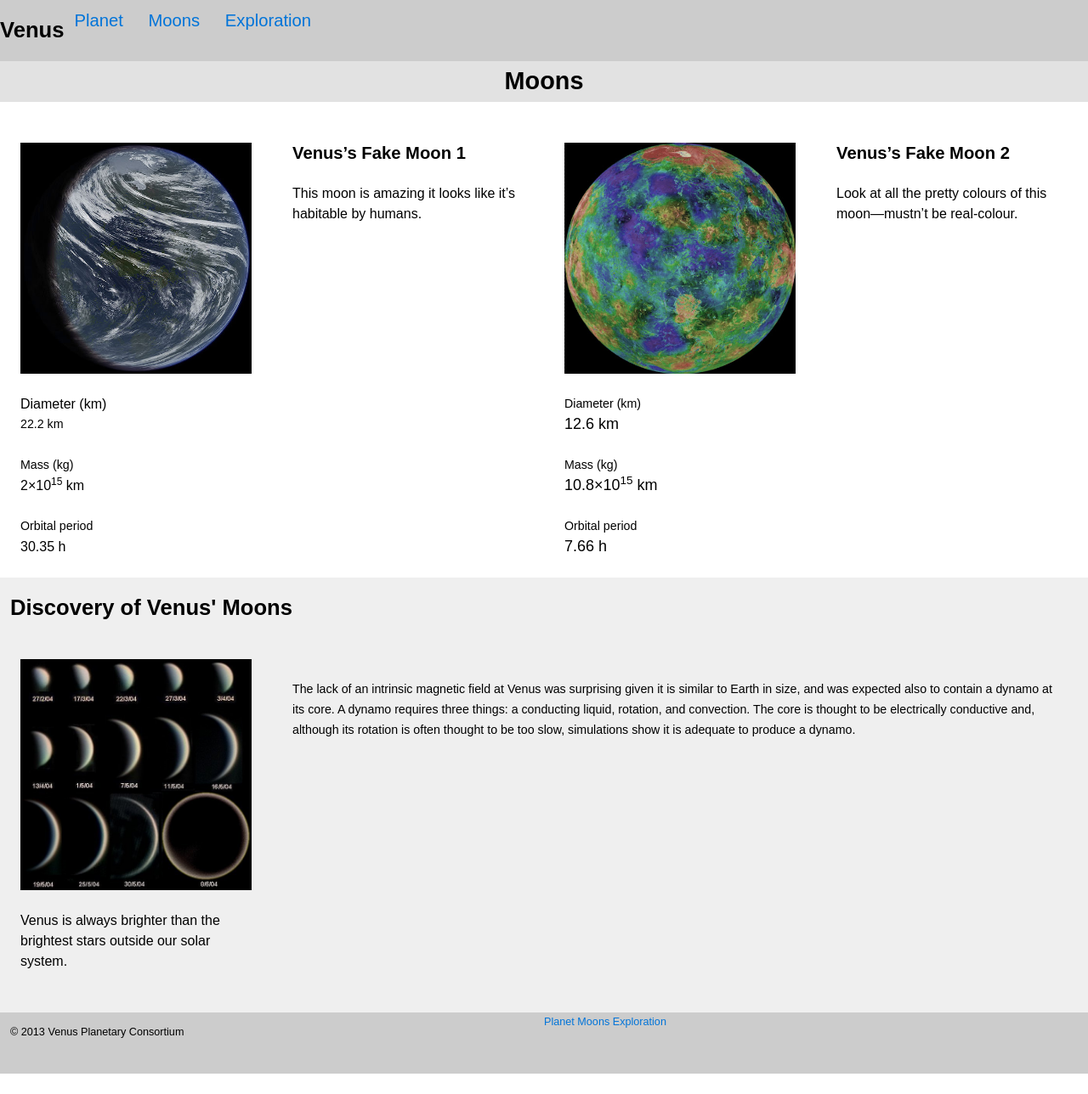
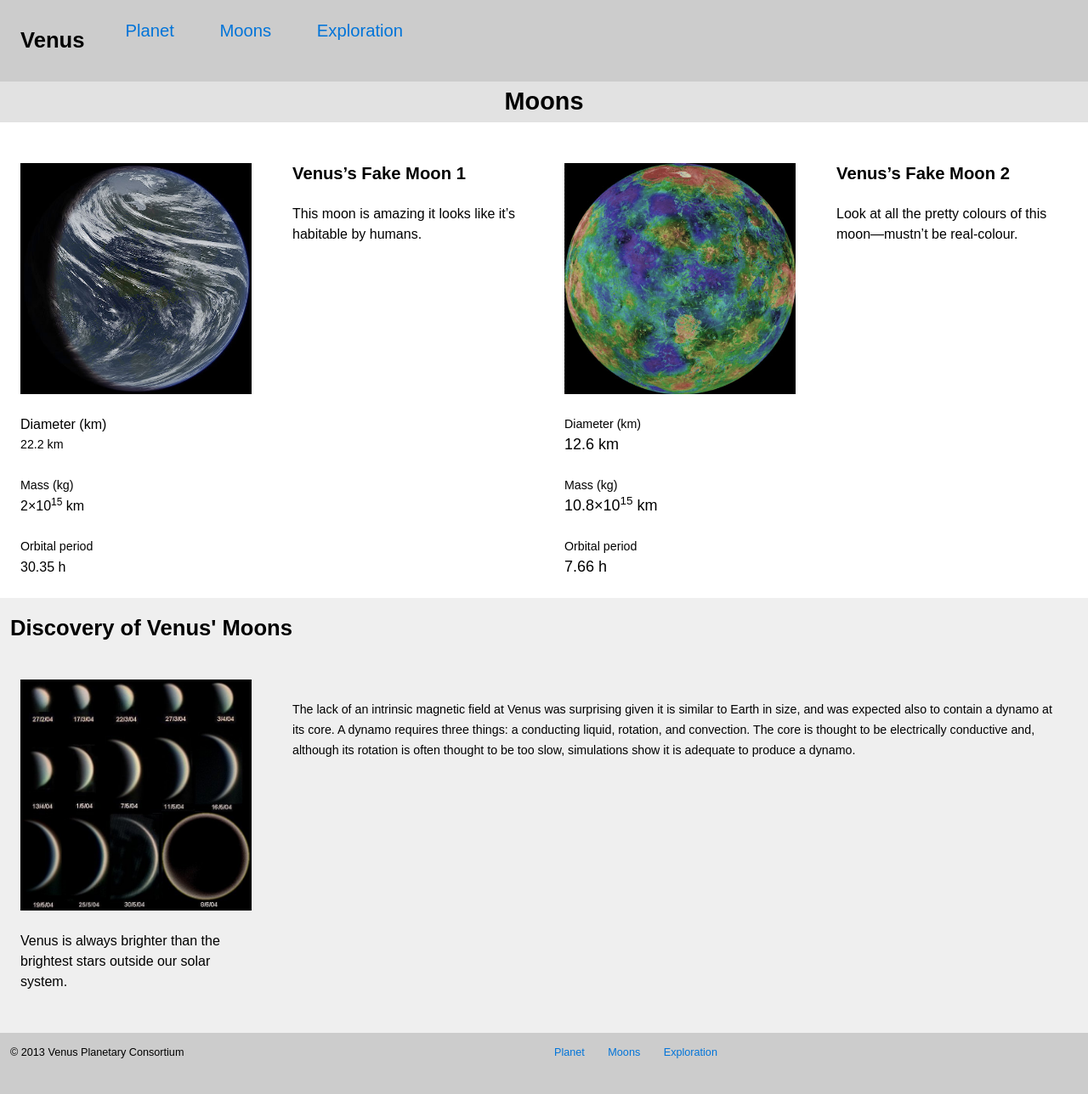
Before and after one commit to katiebourque/dsn1675-mediaquery-grid, a plain HTML site: page moons.html in a window 1280 px wide. Shown: the whole page at 85% size. Before the commit the page ends 1264 px from the top, so only its background shows below. Drawn offline with Linux system fonts and the light colour scheme.

Commit message:
Moons
Fixed grids on moons

```diff
--- a/css/main.css
+++ b/css/main.css
@@ -83,7 +83,9 @@ h1 {
 .mediumgrey {
   background-color: #e2e2e2;
 
-
+.discovery {
+  overflow: hidden;
+}
 }
 
 @media only screen and (min-width: 25em) {
--- a/moons.html
+++ b/moons.html
@@ -11,12 +11,12 @@
 <body>
 
 <header class="masthead">
-  <h1 class="title peta pad-t-1-2">Venus</h1>
+  <h1 class="title peta island">Venus</h1>
   <nav>
-    <ul class="nav giga gutter-2 pad-t-1-2">
-      <li class="island-1-2"><a href="index.html">Planet</a></li>
-      <li class="island-1-2"><a href="moons.html">Moons</a></li>
-      <li class="island-1-2"><a href="exploration.html">Exploration</a></li>
+    <ul class="nav giga">
+      <li class="island"><a href="index.html">Planet</a></li>
+      <li class="island"><a href="moons.html">Moons</a></li>
+      <li class="island"><a href="exploration.html">Exploration</a></li>
     </ul>
   </nav>
 </header>
@@ -75,7 +75,6 @@
 
   <div class="lightgrey">
     <h2 class="island-1-2">Discovery of Venus' Moons</h2>
-
     <div class="grid">
     <div class="unit unit-m-1 unit-l-1-4">
       <img class="img-flex gutter" src="images/phases-venus.jpg">
@@ -92,14 +91,14 @@
 
 <footer>
   <div class="grid">
-    <div class="unit unit-l-1-2">
+    <div class="unit unit-xs-1 unit-l-1-2">
     <p class="island-1-2 micro">© 2013 Venus Planetary Consortium</p></div>
 
-  <div class="unit unit-l-1-2">
-    <nav class="nav island micro">
-      <li><a href="index.html">Planet</a></li>
-      <li><a href="moons.html">Moons</a></li>
-      <li><a href="exploration.html">Exploration</a></li>
+  <div class="unit unit-xs-1 unit-l-1-2">
+    <nav class="nav micro">
+      <li class="island-1-2"><a href="index.html">Planet</a></li>
+      <li class="island-1-2"><a href="moons.html">Moons</a></li>
+      <li class="island-1-2"><a href="exploration.html">Exploration</a></li>
     </ul>
   </nav>
 </div>
```
